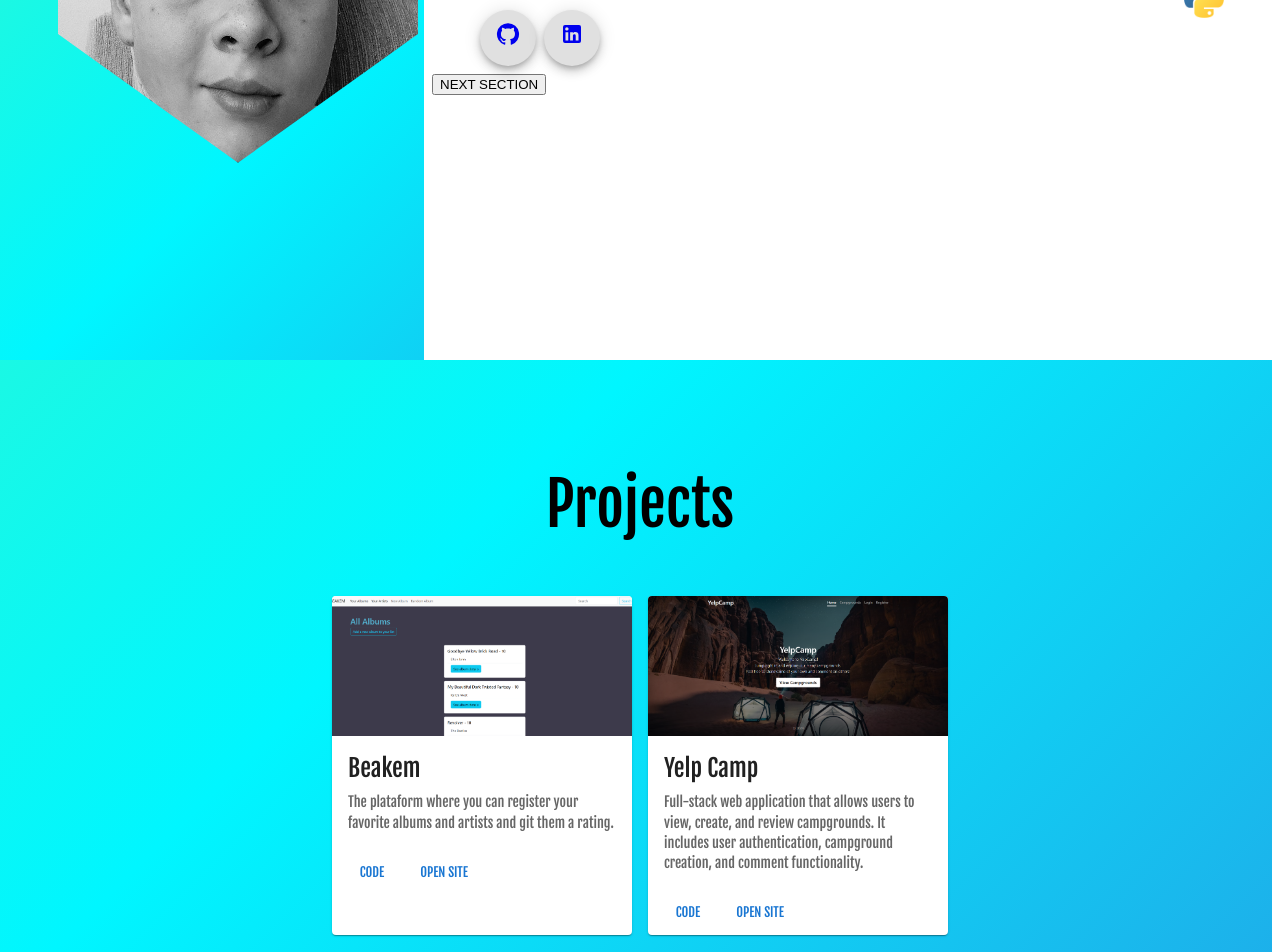
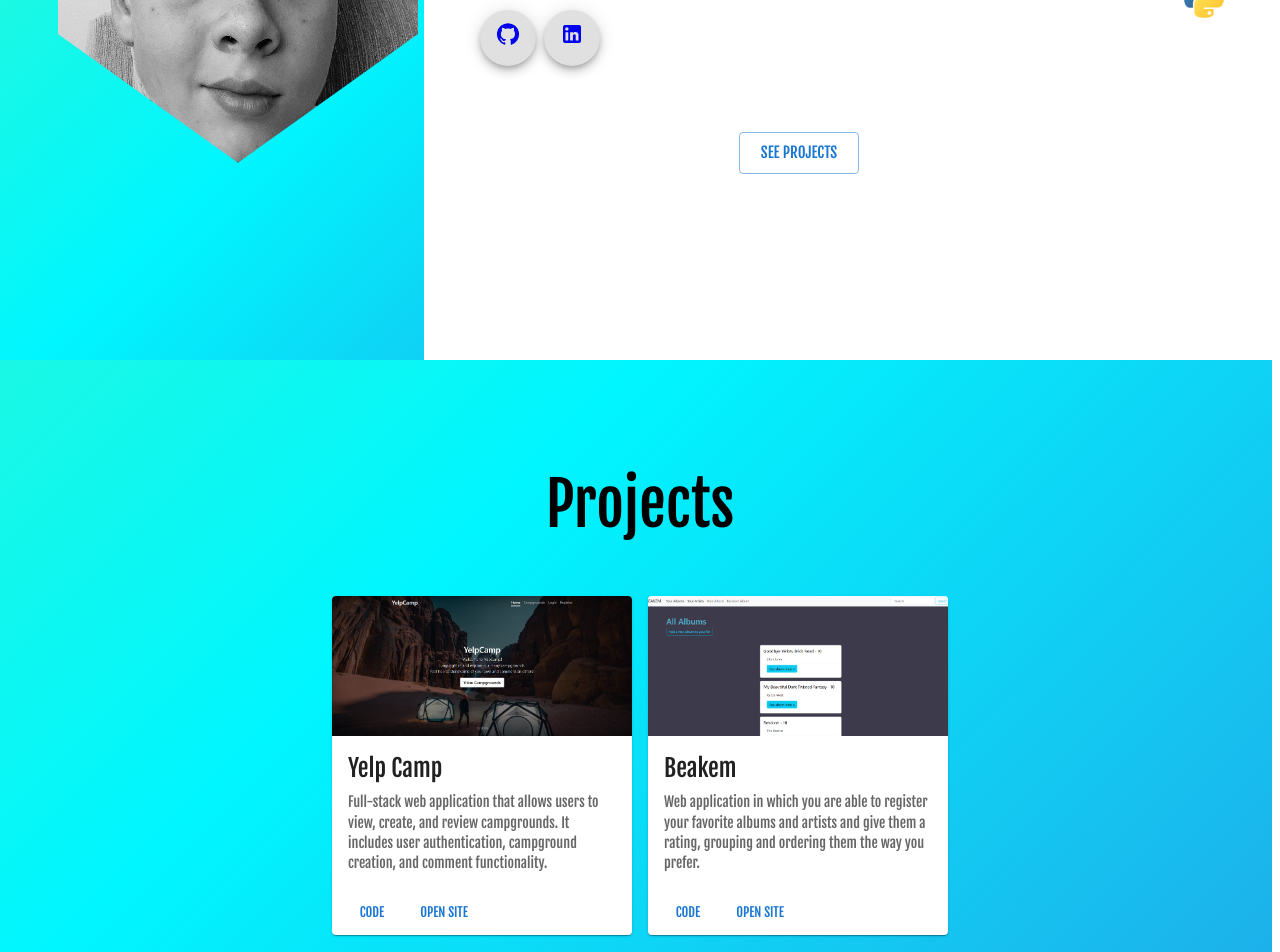
Before and after one commit to luizscheidt/portfolio, a React (Vite) app in the folder portfolio/: page / in a window 1280 px wide. Shown: the part 440-1392 px from the top of the page. Built offline with nearby package versions, Linux system fonts and the light colour scheme.

Commit message:
Tweaking more designs

```diff
--- a/portfolio/package.json
+++ b/portfolio/package.json
@@ -12,7 +12,7 @@
   "dependencies": {
     "@emotion/react": "^11.11.4",
     "@emotion/styled": "^11.11.0",
-    "@mui/icons-material": "^5.15.11",
+    "@mui/icons-material": "^5.15.12",
     "@mui/material": "^5.15.11",
     "react": "^18.2.0",
     "react-dom": "^18.2.0"
--- a/portfolio/src/BeakemCard.jsx
+++ b/portfolio/src/BeakemCard.jsx
@@ -18,7 +18,7 @@ export default function BeakemCard() {
           Beakem
         </Typography>
         <Typography variant="body2" color="text.secondary">
-            The plataform where you can register your favorite albums and artists and git them a rating.
+            Web application in which you are able to register your favorite albums and artists and give them a rating, grouping and ordering them the way you prefer.
         </Typography>
       </CardContent>
       <CardActions>
--- a/portfolio/src/FirstSection.css
+++ b/portfolio/src/FirstSection.css
@@ -3,6 +3,14 @@
     background: linear-gradient(-45deg, #4158D0, #00F6FF, #70FF8D, #F4FF03);
     background-size: 400% 400%;
     animation: gradient 15s ease infinite;
+}
+
+
+.JumpButton {
+    height: 20%;
+    display: flex;
+    justify-content: center;
+    align-items: center;
 }
 
 @keyframes gradient {
@@ -27,6 +35,28 @@
     clip-path: polygon(50% 0%, 100% 25%, 100% 75%, 50% 100%, 0% 75%, 0% 25%);
 }
 
+
+@media (max-width: 1200px) {
+    .HorizontalLogos {
+        display: none;
+    }
+}
+
+@media (min-width: 1200px) {
+    .VerticalLogos {
+        display: none;
+    }
+}
+
+@media (max-width:1086px) {
+    .Avatar {
+        opacity: 0.5;
+    }
+    .body {
+        transition: 1;
+    }
+}
+
 @media (max-width:899.20px) {
     .Avatar {
         width: 50%;
@@ -42,23 +72,10 @@
         height: 50%;
 
     }
-
-}
-
-@media (max-width:1086px) {
+    .JumpButton {
+        display: none;
+    }
     .Avatar {
-        opacity: 0.5;
+        opacity: 1;
     }
 }
-
-@media (max-width: 1200px) {
-    .HorizontalLogos {
-        display: none;
-    }
-}
-
-@media (min-width: 1200px) {
-    .VerticalLogos {
-        display: none;
-    }
-}
--- a/portfolio/src/FirstSection.jsx
+++ b/portfolio/src/FirstSection.jsx
@@ -1,4 +1,5 @@
-import { Grid } from "@mui/material"
+import { Grid, Button, Box, Fab } from "@mui/material"
+import NavigationIcon from "@mui/icons-material/Navigation"
 import { useRef } from "react"
 
 import "./FirstSection.css"
@@ -9,22 +10,26 @@ import LogoLine from "./LogoLine"
 export default function FirstSection({handleClick}){
     const div = useRef(null)
     return (
+       <Box>
             <Grid container spacing={1} ref={div}>
                 <Grid item md={4} xs={12} className="FirstThird">
                         <img src="../images/IMG_7303.jpg" alt="Profile Pic" className="Avatar" />
                 </Grid>
                 <Grid item lg={7} md={8}>
                         <MainCard />
-                <button onClick={handleClick}>NEXT SECTION</button>
-
-
                         <Grid className="VerticalLogos">
                             <LogoLine/>
                         </Grid>
+                        <div className="JumpButton">
+                        <Button size="large" variant="outlined" onClick={handleClick}>
+                            See Projects
+                        </Button>
+                        </div>
                 </Grid>
                 <Grid item lg={1} md={12} sx={{mt: 10}} className="HorizontalLogos">
                         <LogoLine />
                 </Grid >
             </Grid>
+       </Box>
     )
 }
--- a/portfolio/src/Projects.jsx
+++ b/portfolio/src/Projects.jsx
@@ -18,8 +18,8 @@ import YelpCampCard from "./YelpCampCard";
                         Projects
                     </Typography>
                     <Stack direction="row" spacing={2} sx={{pt: 5}}>
+                        <YelpCampCard />
                         <BeakemCard />
-                        <YelpCampCard />
                     </Stack>
                 </Stack>
 
--- a/portfolio/src/YelpCampCard.jsx
+++ b/portfolio/src/YelpCampCard.jsx
@@ -11,14 +11,14 @@ export default function YelpCampCard() {
       <CardMedia
         sx={{ height: 140 }}
         image="../images/YelpCampThumb.png"
-        title="green iguana"
+        title="Yelp Camp"
       />
       <CardContent>
         <Typography gutterBottom variant="h5" component="div">
           Yelp Camp
         </Typography>
         <Typography variant="body2" color="text.secondary">
-        Full-stack web application that allows users to view, create, and review campgrounds. It includes user authentication, campground creation, and comment functionality.
+          Full-stack web application that allows users to view, create, and review campgrounds. It includes user authentication, campground creation, and comment functionality.
         </Typography>
       </CardContent>
       <CardActions>
```
Also changed, not shown: 1 other file (tests, documents, lock files or other folders). Lines whose indentation alone changed are shown as unchanged.
